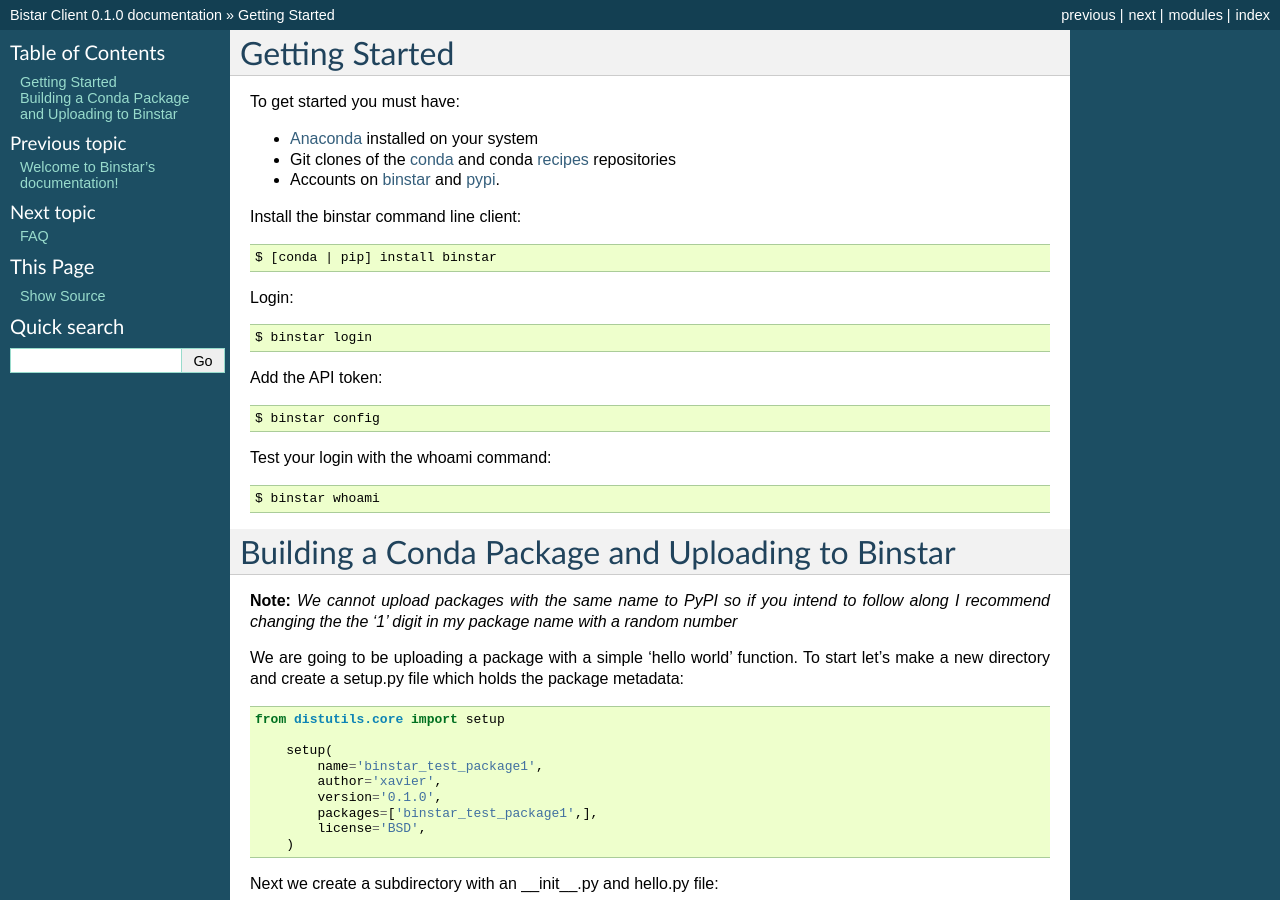
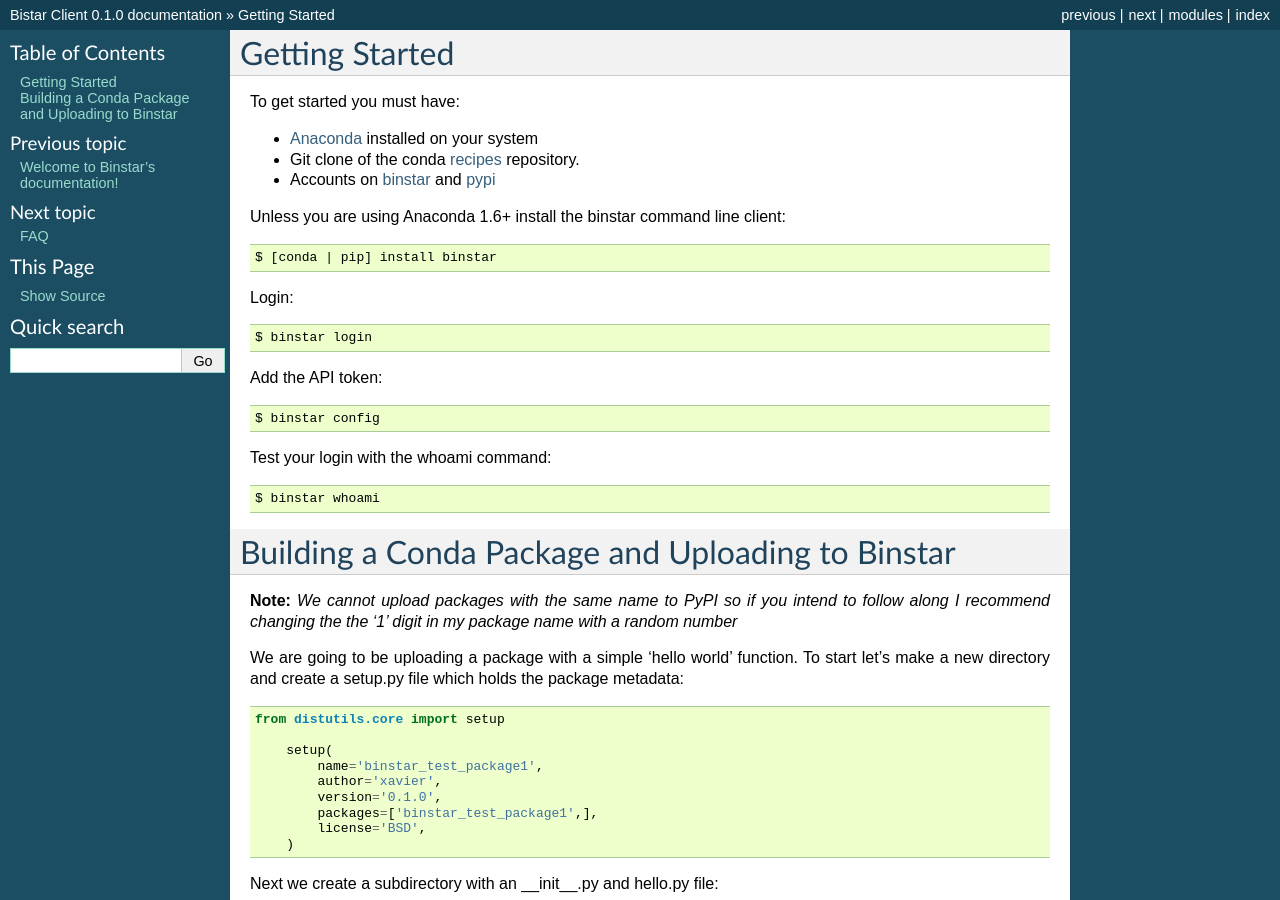
Before and after one commit to anaconda/anaconda-client, a Sphinx documentation site: the page built from doc/getting_started.rst, in a window 1280 px wide and 900 px high. Built offline with Sphinx 7.4.7, drawn with Linux system fonts in a browser that asks for light colours.

Commit message:
Update getting_started.rst

```diff
--- a/doc/getting_started.rst
+++ b/doc/getting_started.rst
@@ -4,12 +4,10 @@ Getting Started
 To get started you must have:
 
 * Anaconda_ installed on your system
-* Git clones of the conda_ and conda recipes_ repositories
-* Accounts on binstar_ and pypi_.
+* Git clone of the conda recipes_ repository.
+* Accounts on binstar_ and pypi_
 
 .. _anaconda: http://docs.continuum.io/anaconda/install.html
-
-.. _conda: https://github.com/continuumio/conda
 
 .. _recipes: https://github.com/ContinuumIO/conda-recipes
 
@@ -18,7 +16,7 @@ To get started you must have:
 .. _pypi: https://pypi.python.org/pypi
 
 
-Install the binstar command line client::
+Unless you are using Anaconda 1.6+ install the binstar command line client::
 
 	$ [conda | pip] install binstar
 
```
